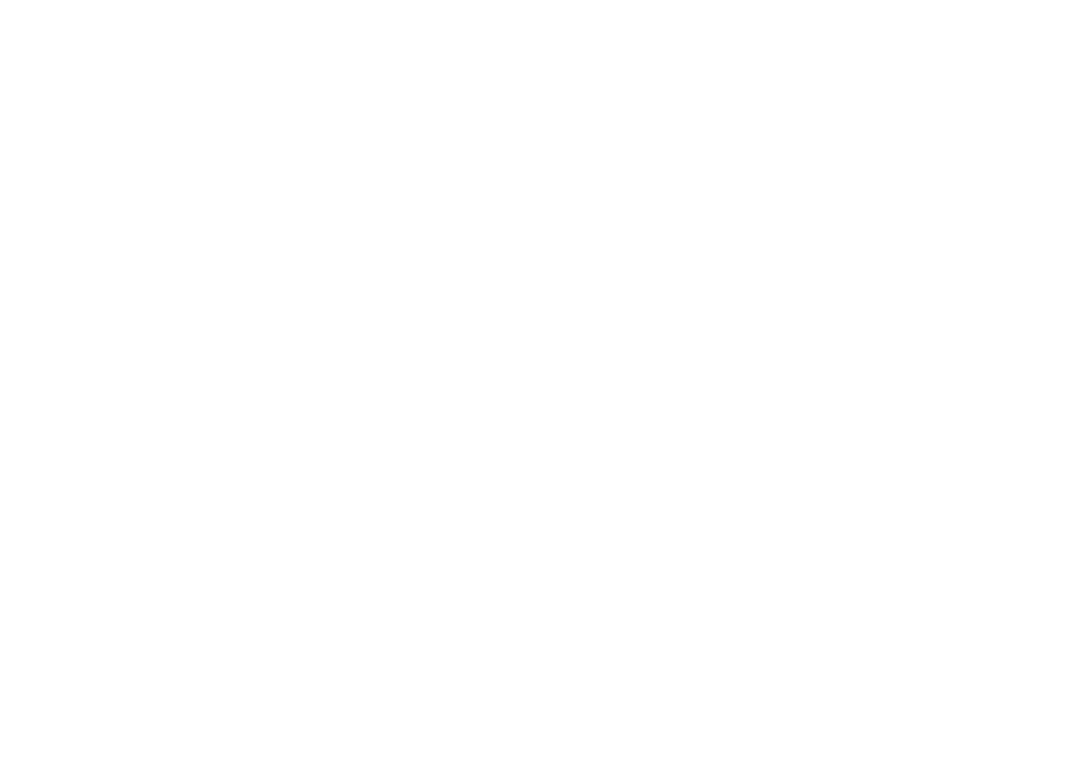
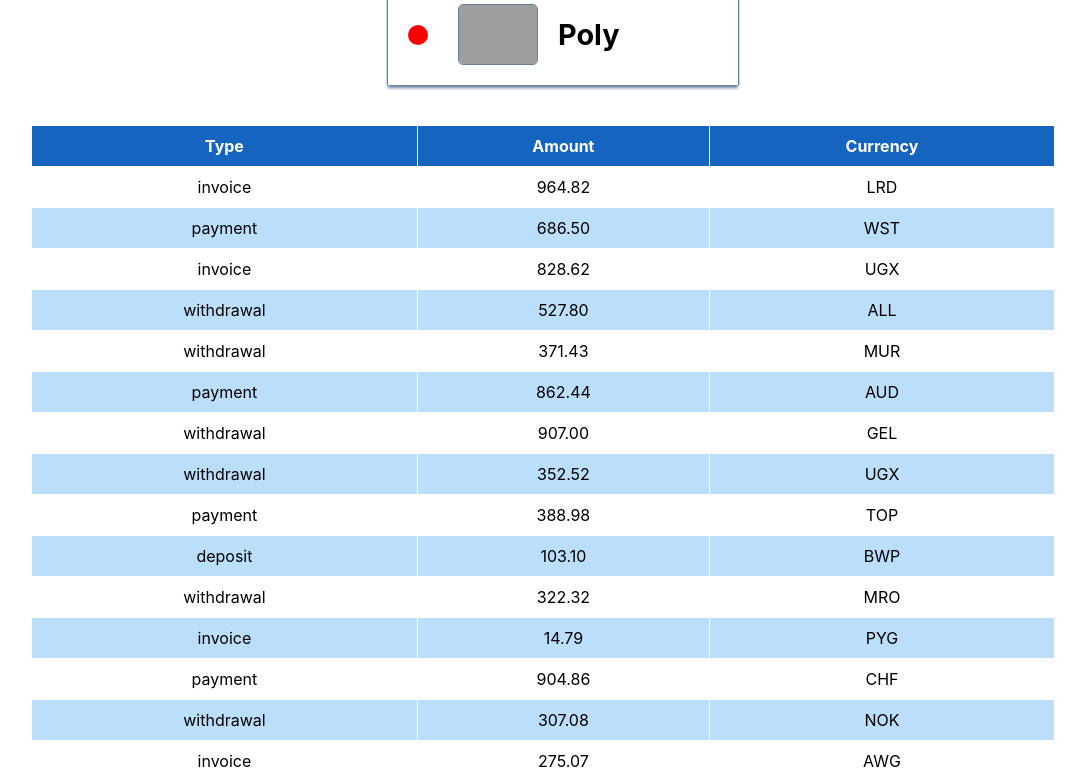
Before and after one commit to Fil1989/goit-react-hw-01-components, a React (Create React App) app: page / in a window 1280 px wide. Shown: the part 1220-2000 px from the top of the page, without its empty margins (97-1182 px from the left). Before the commit the page ends 1242 px from the top, so only its background shows below. Built offline with nearby package versions, Linux system fonts and the light colour scheme; grey boxes are pictures that could not be loaded.

Commit message:
Завдання 4

```diff
--- a/src/App.js
+++ b/src/App.js
@@ -3,8 +3,10 @@
 import user from "./data/user.json";
 import theStatistics from "./data/statistical-data.json";
 import myFriends from "./data/friends.json";
+import allTransactions from "./data/transactions.json";
 import { element } from "prop-types";
 import Friends from "./components/Friends";
+import Transactions from "./components/Transactions";
 
 const App = () => {
   let mass = [];
@@ -37,6 +39,21 @@
           <Friends name={el.name} avatar={el.avatar} isOnline={el.isOnline} />
         ))}
       </ul>
+      <table className="transaction-history">
+        <thead>
+          <tr>
+            <th>Type</th>
+            <th>Amount</th>
+            <th>Currency</th>
+          </tr>
+        </thead>
+
+        <tbody>
+          {allTransactions.map((el) => (
+            <Transactions info={el} />
+          ))}
+        </tbody>
+      </table>
     </div>
   );
 };
--- /dev/null
+++ b/src/components/Transactions.jsx
@@ -0,0 +1,10 @@
+const Transactions = ({ info }) => {
+  return (
+    <tr className="transaction-history__tr">
+      <td className="transaction-history__cell">{info.type}</td>
+      <td className="transaction-history__cell">{info.amount}</td>
+      <td className="transaction-history__cell">{info.currency}</td>
+    </tr>
+  );
+};
+export default Transactions;
--- a/src/data/statistical-data.json
+++ b/src/data/statistical-data.json
@@ -1,7 +1,12 @@
 [
-  { "id": "id-1", "label": ".docx", "percentage": 22 },
+  { "id": "id-1", "label": ".docx", "percentage": 12 },
   { "id": "id-2", "label": ".pdf", "percentage": 21 },
   { "id": "id-3", "label": ".mp3", "percentage": 7 },
-  { "id": "id-4", "label": ".psd", "percentage": 40 },
-  { "id": "id-5", "label": ".pdf", "percentage": 10 }
+  { "id": "id-4", "label": ".psd", "percentage": 10 },
+  { "id": "id-5", "label": ".csv", "percentage": 11 },
+  { "id": "id-6", "label": ".jpg", "percentage": 9 },
+  { "id": "id-7", "label": ".avi", "percentage": 8 },
+  { "id": "id-8", "label": ".png", "percentage": 7 },
+  { "id": "id-9", "label": ".psd", "percentage": 5 },
+  { "id": "id-10", "label": ".pdf", "percentage": 10 }
 ]
--- /dev/null
+++ b/src/data/transactions.json
@@ -0,0 +1,122 @@
+[
+  {
+    "id": "1e0700a2-5183-4291-85cc-2065a036a683",
+    "type": "invoice",
+    "amount": "964.82",
+    "currency": "LRD"
+  },
+  {
+    "id": "a30f821b-4d25-4ff0-abdd-e340b3f0dd2b",
+    "type": "payment",
+    "amount": "686.50",
+    "currency": "WST"
+  },
+  {
+    "id": "44dca67a-8e5a-4798-bf8e-b15efd4e1abd",
+    "type": "invoice",
+    "amount": "828.62",
+    "currency": "UGX"
+  },
+  {
+    "id": "ea8ed3dc-2b68-4a53-905a-53ecb0adef33",
+    "type": "withdrawal",
+    "amount": "527.80",
+    "currency": "ALL"
+  },
+  {
+    "id": "ea76146a-0b00-4b80-bc02-a8c822176712",
+    "type": "withdrawal",
+    "amount": "371.43",
+    "currency": "MUR"
+  },
+  {
+    "id": "63ca02f9-d637-46b5-9237-f3b24425e029",
+    "type": "payment",
+    "amount": "862.44",
+    "currency": "AUD"
+  },
+  {
+    "id": "ed0263e8-59a5-4bf1-87e0-2bb88e53dc34",
+    "type": "withdrawal",
+    "amount": "907.00",
+    "currency": "GEL"
+  },
+  {
+    "id": "6013bad0-750c-4691-8bc2-d8f2b43969c4",
+    "type": "withdrawal",
+    "amount": "352.52",
+    "currency": "UGX"
+  },
+  {
+    "id": "252c7be4-8b06-4fa7-8d42-61fb835b70d5",
+    "type": "payment",
+    "amount": "388.98",
+    "currency": "TOP"
+  },
+  {
+    "id": "4eaab41b-b967-40ac-82ed-85fc66f646f1",
+    "type": "deposit",
+    "amount": "103.10",
+    "currency": "BWP"
+  },
+  {
+    "id": "9648a350-8469-42d5-8bf3-18090de5fe67",
+    "type": "withdrawal",
+    "amount": "322.32",
+    "currency": "MRO"
+  },
+  {
+    "id": "9c5c25fb-1a95-4b2f-8d1f-4c4426d677cc",
+    "type": "invoice",
+    "amount": "14.79",
+    "currency": "PYG"
+  },
+  {
+    "id": "43ef232c-80e9-4d6f-b48a-b22405620de3",
+    "type": "payment",
+    "amount": "904.86",
+    "currency": "CHF"
+  },
+  {
+    "id": "5161682e-e620-4019-ab0a-24ceb10fbd20",
+    "type": "withdrawal",
+    "amount": "307.08",
+    "currency": "NOK"
+  },
+  {
+    "id": "7b119d71-42e6-4c42-a141-6818b07bb9ff",
+    "type": "invoice",
+    "amount": "275.07",
+    "currency": "AWG"
+  },
+  {
+    "id": "a4f65722-65c4-4c28-b1f4-b8ed988bb205",
+    "type": "deposit",
+    "amount": "213.10",
+    "currency": "STD"
+  },
+  {
+    "id": "c6e5784b-0ca3-48d6-86e5-b5128af5a523",
+    "type": "invoice",
+    "amount": "116.11",
+    "currency": "CUP CUC"
+  },
+  {
+    "id": "c9ebed6a-3a02-4b49-ac0d-0534b51f2bfd",
+    "type": "invoice",
+    "amount": "878.67",
+    "currency": "HKD"
+  },
+  {
+    "id": "a4a98b0e-b22c-438b-9f83-de2df52110c8",
+    "type": "invoice",
+    "amount": "725.03",
+    "currency": "UYU UYI"
+  },
+  {
+    "id": "b39bfa7a-0166-4c47-94d6-87d20590f746",
+    "type": "payment",
+    "amount": "405.45",
+    "currency": "MDL"
+  }
+]
--- a/src/index.css
+++ b/src/index.css
@@ -1,4 +1,6 @@
-* {
+*,
+*::before,
+*::after {
   box-sizing: border-box;
 }
 body {
@@ -171,3 +173,24 @@
 .name {
   font-size: 1.8em;
 }
+.transaction-history {
+  margin: 20px auto;
+  width: 80%;
+  border-collapse: collapse;
+}
+.transaction-history__cell {
+  text-align: center;
+  border: 1px solid #ffffff;
+  padding: 10px 0;
+}
+
+.transaction-history th {
+  border: 1px solid #ffffff;
+  background-color: #1565c0;
+  padding: 10px 0;
+
+  color: #ffffff;
+}
+.transaction-history__tr:nth-child(2n) {
+  background-color: #bbdefb;
+}
```
Also changed, not shown: src/components/Friends.jsx (+0 -7 lines).
